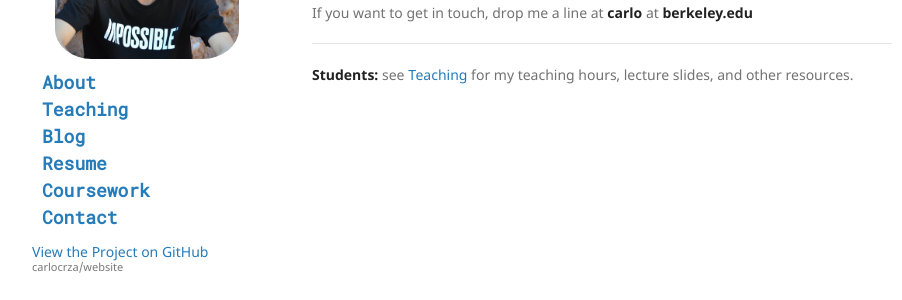
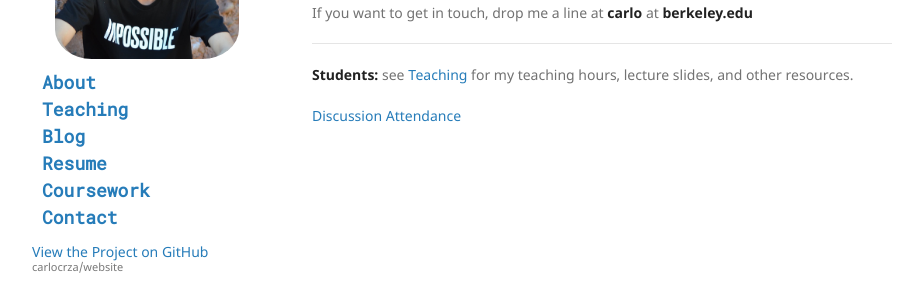
Before and after one commit to carlocrza/website, a Jekyll site: the page built from index.md, in a window 1280 px wide. Shown: the part 274-574 px from the top of the page, without its empty margins (178-1080 px from the left). Built offline with Jekyll 4.4.1, drawn with Linux system fonts in a browser that asks for light colours.

Commit message:
added attendance link to homepage

```diff
--- a/index.md
+++ b/index.md
@@ -14,3 +14,5 @@ If you want to get in touch, drop me a line at **carlo** at **berkeley.edu**
 
 ---
 **Students:** see [Teaching](/teaching) for my teaching hours, lecture slides, and other resources.
+
+[Discussion Attendance](/dis)
```
